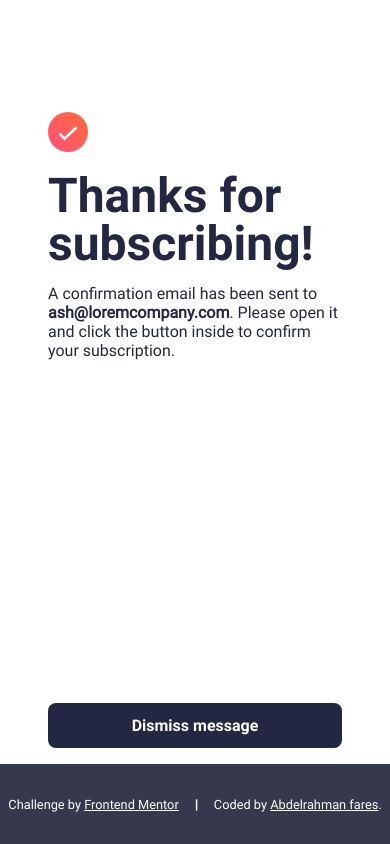
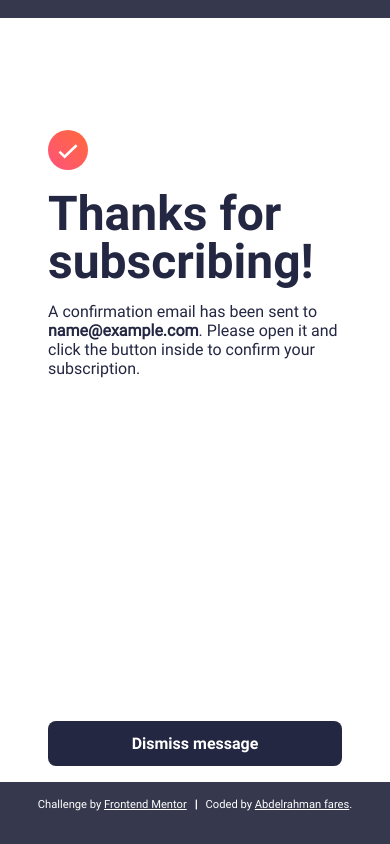
Before and after one commit to bedofares/Frontend-Mentor---newsletter-sign-up-with-success-message-main, a plain HTML site: page index.html in a window 390 px wide. Both pictures are taken after typing "name@example.com" into the empty fields and a click on the input "Subscribe to monthly newsletter". Drawn offline with Linux system fonts and the light colour scheme.

Commit message:
fix logic and styling

```diff
--- a/index.css
+++ b/index.css
@@ -29,6 +29,9 @@ body {
     background-color: #36384d;
     min-height: 100vh;
     overflow-y: auto;
+    display: grid;
+    align-content: center;
+    grid-template-rows: 1fr auto;
 }
 
 .display {
@@ -220,7 +223,6 @@ main {
 
 
 footer {
-    height: 5rem;
     display: flex;
     justify-content: center;
     align-items: center;
@@ -230,6 +232,9 @@ footer {
     display: flex;
     flex-direction: row;
     gap: 1rem;
+    padding: 1rem;
+    /* border: 1px solid white; */
+    /* box-sizing: border-box; */
 }
 
 
@@ -251,6 +256,9 @@ footer a:hover {
 }
 
 @media (max-width: 1150px) {
+    body{
+        display: inherit;
+    }
     .title {
         font-size: 2.6rem;
         margin-top: 0;
@@ -309,4 +317,9 @@ footer a:hover {
     .success-dialog button {
         margin-top: auto;
     }
+
+    footer{
+        gap: 0.5rem;
+        font-size: 0.7rem;
+    }
 }
--- a/index.html
+++ b/index.html
@@ -81,7 +81,7 @@
         <h1>Thanks for subscribing!</h1>
         <div class="sucess-message">
           A confirmation email has been sent to
-          <b>ash@loremcompany.com</b>. Please open it and click the button
+          <b id="user-email-confirm">ash@loremcompany.com</b>. Please open it and click the button
           inside to confirm your subscription.
         </div>
         <button id="dismiss-btn" class="dismiss-btn" onclick="dismissSuccessDialog()">
--- a/index.js
+++ b/index.js
@@ -12,10 +12,12 @@ function dismissSuccessDialog() {
  * Subscribe mail and navigate to success dialog
  */
 function subscribeMail() {
+  const emailInput = document.getElementById("email").value;
   const successDialog = document.getElementById("success-dialog");
   const newsForm = document.getElementById("newsForm");
   successDialog.style.display = "inherit";
   newsForm.style.display = "none";
+  document.getElementById("user-email-confirm").innerHTML = emailInput;
 }
 
 /**
@@ -34,11 +36,11 @@ function validateEmail() {
     emailInputError.style.display = "none";
     emailInput.setAttribute("aria-invalid", "false");
     emailInput.removeAttribute("aria-describedby");
-    return false;  // Allow form submission
+    return false; // Allow form submission
   } else {
     emailInput.classList.add("invalid");
     emailInput.setAttribute("aria-invalid", "true");
     emailInputError.style.display = "inherit";
-    return false;  // Prevent form submission
+    return false; // Prevent form submission
   }
 }
```
